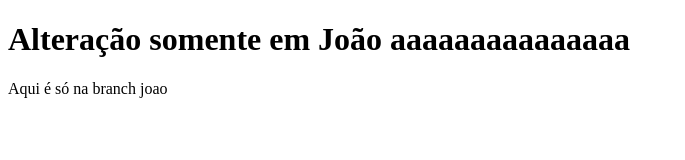
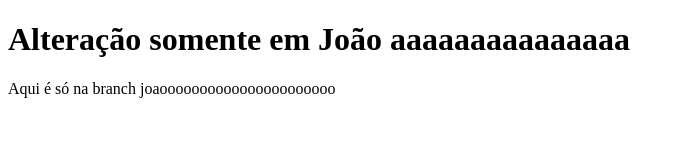
Before and after one commit to jota331/jota331, a plain HTML site: page index.html in a window 1280 px wide. Shown: the whole page, without its empty margins (0-685 px from the left). Drawn offline with Linux system fonts and the light colour scheme.

Commit message:
att joao

```diff
--- a/index.html
+++ b/index.html
@@ -7,6 +7,6 @@
 </head>
 <body>
     <h1>Alteração somente em João aaaaaaaaaaaaaaa</h1>
-    <p>Aqui é só na branch joao</p>
+    <p>Aqui é só na branch joaoooooooooooooooooooooo</p>
 </body>
 </html>
```
